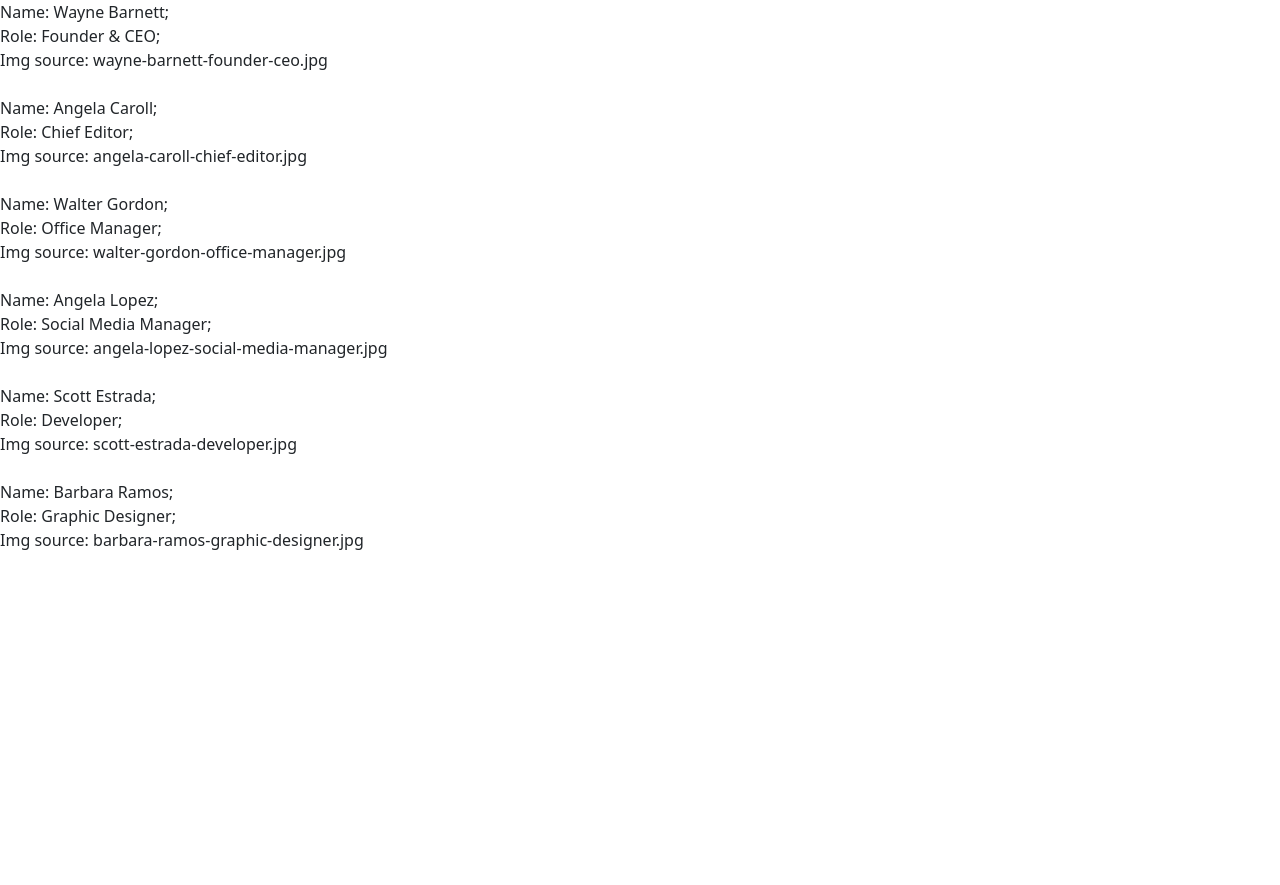
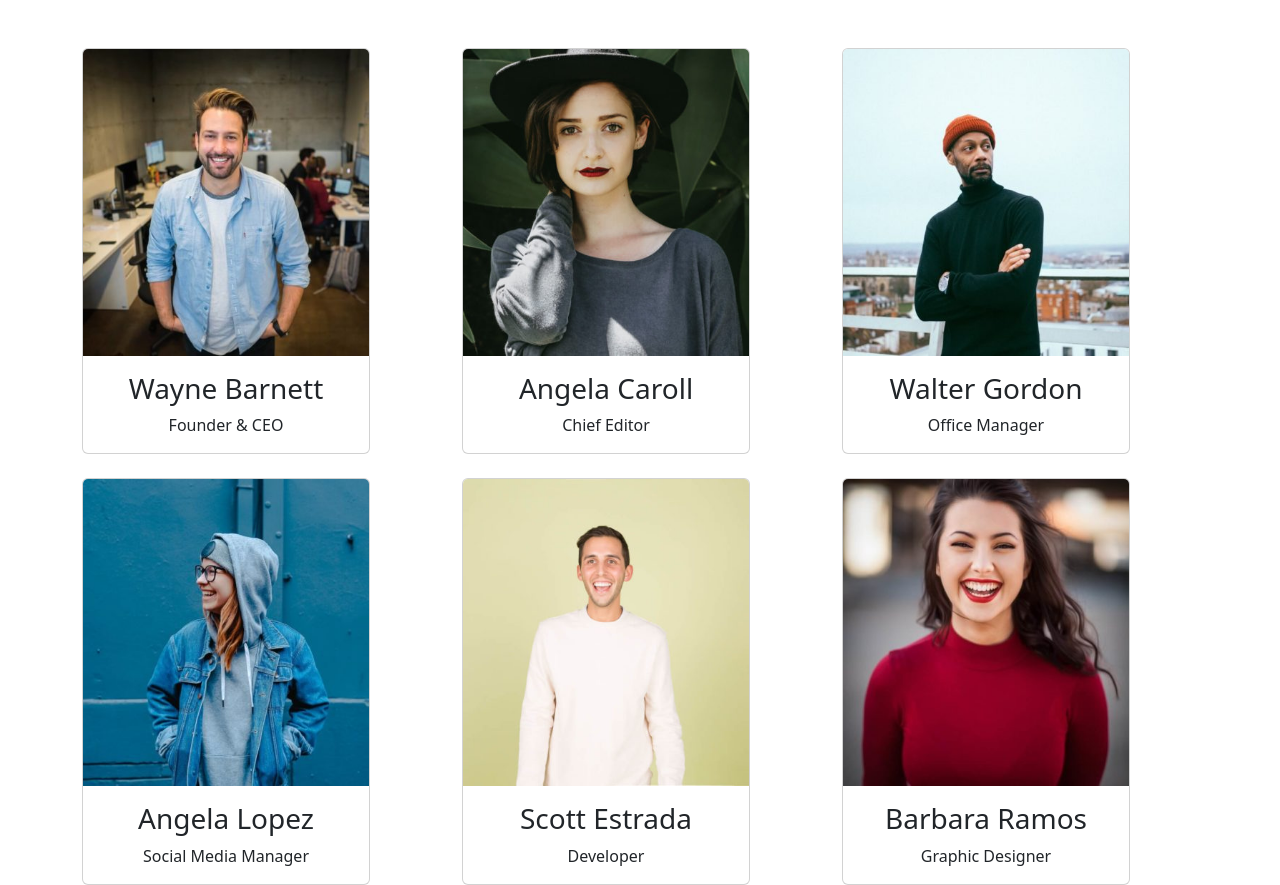
Before and after one commit to DaniloSalerno/js-our-team, a plain HTML site: page index.html in a window 1280 px wide. Before the commit the page ends 800 px from the top, so only its background shows below. Drawn offline with nearby package versions, Linux system fonts and the light colour scheme.

Commit message:
bonus 1 and bonus 2
add card contains img,name and role of each member

```diff
--- a/assets/js/main.js
+++ b/assets/js/main.js
@@ -1,13 +1,3 @@
-/*
-MILESTONE 2:
-Stampare le stesse informazioni su DOM sottoforma di stringhe
-
-BONUS 1:
-Trasformare la stringa foto in una immagine effettiva
-
-BONUS 2:
-Organizzare i singoli membri in card/schede*/
-
 const members = [
     {
         name : 'Wayne Barnett',
@@ -46,18 +36,34 @@ const members = [
     },
 ];
 
-const teamDomEl = document.querySelector('.team')
+const teamDomEl = document.querySelector('.team');
+const rowDomEl = document.querySelector('.row');
 
 for (const key in members) {
 
     const member = members[key];
 
-    console.log('NAME ' + member.name);
-    console.log('ROLE ' + member.role);
-    console.log('IMG ' + member.img);
+    //console.log('NAME ' + member.name);
+    //console.log('ROLE ' + member.role);
+    //console.log('IMG ' + member.img);
 
-    teamDomEl.innerHTML += `Name: ${member.name};</br>
-    Role: ${member.role};</br>
-    Img source: ${member.img}</br></br>`
+    const markupMember = `
+<div class="col-12 col-md-6 col-lg-4">
+    <div class="card" style="width: 18rem;">
+        <img src="./assets/img/${member.img}" class="card-img-top" alt="...">
+        <div class="card-body">
+            <div class="card-text text-center">
+                <h3>${member.name}</h3>
+                <span>${member.role}</span>
+            </div>
+        </div>
+    </div>
+</div>
+`
+rowDomEl.innerHTML += markupMember
+
+console.log(markupMember);
+
+
 
 }
--- a/index.html
+++ b/index.html
@@ -9,6 +9,18 @@
 </head>
 <body>
 
+    <div class="container mt-5">
+
+        <div class="row gy-4">
+
+        </div>
+        <!-- /.row -->
+
+    </div>
+    <!-- /.container -->
+
+
+
     <div class="team"></div>
 
     <script src="https://cdn.jsdelivr.net/npm/bootstrap@5.3.1/dist/js/bootstrap.bundle.min.js" integrity="sha384-HwwvtgBNo3bZJJLYd8oVXjrBZt8cqVSpeBNS5n7C8IVInixGAoxmnlMuBnhbgrkm" crossorigin="anonymous"></script>
```
